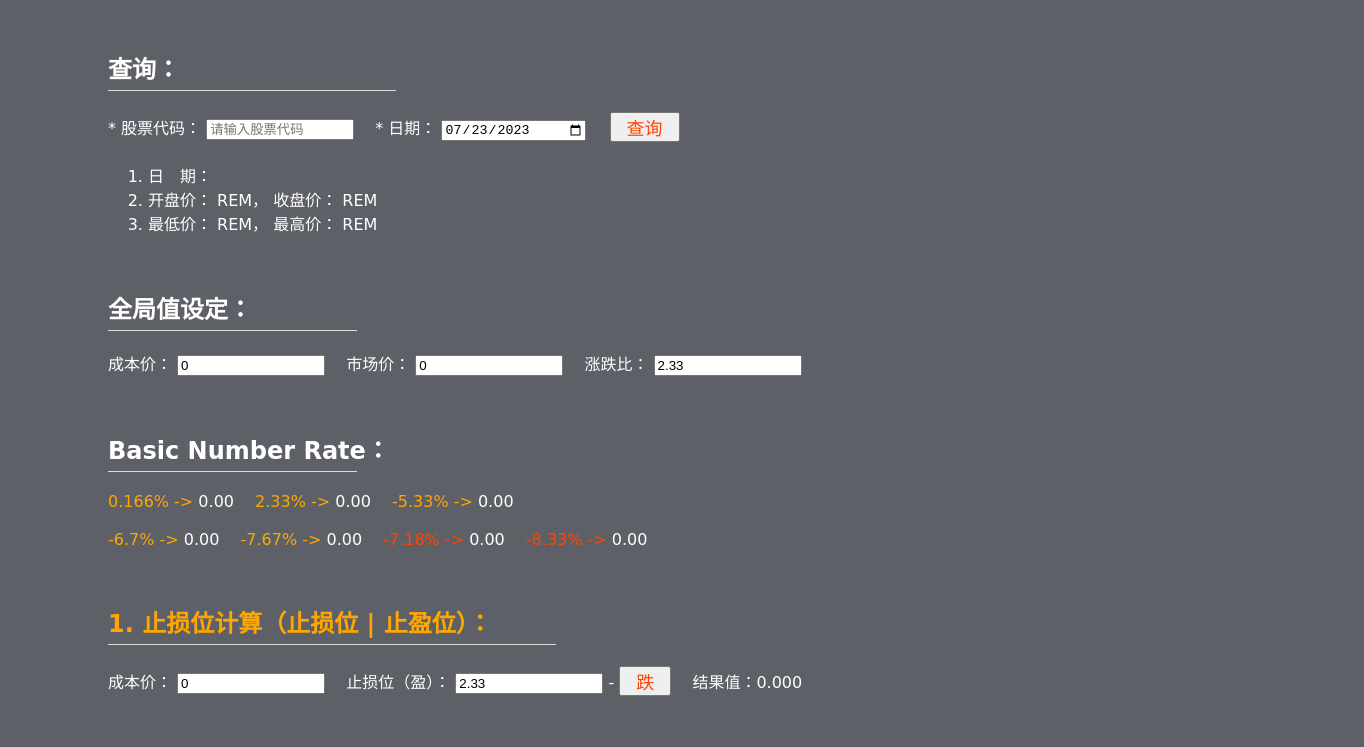
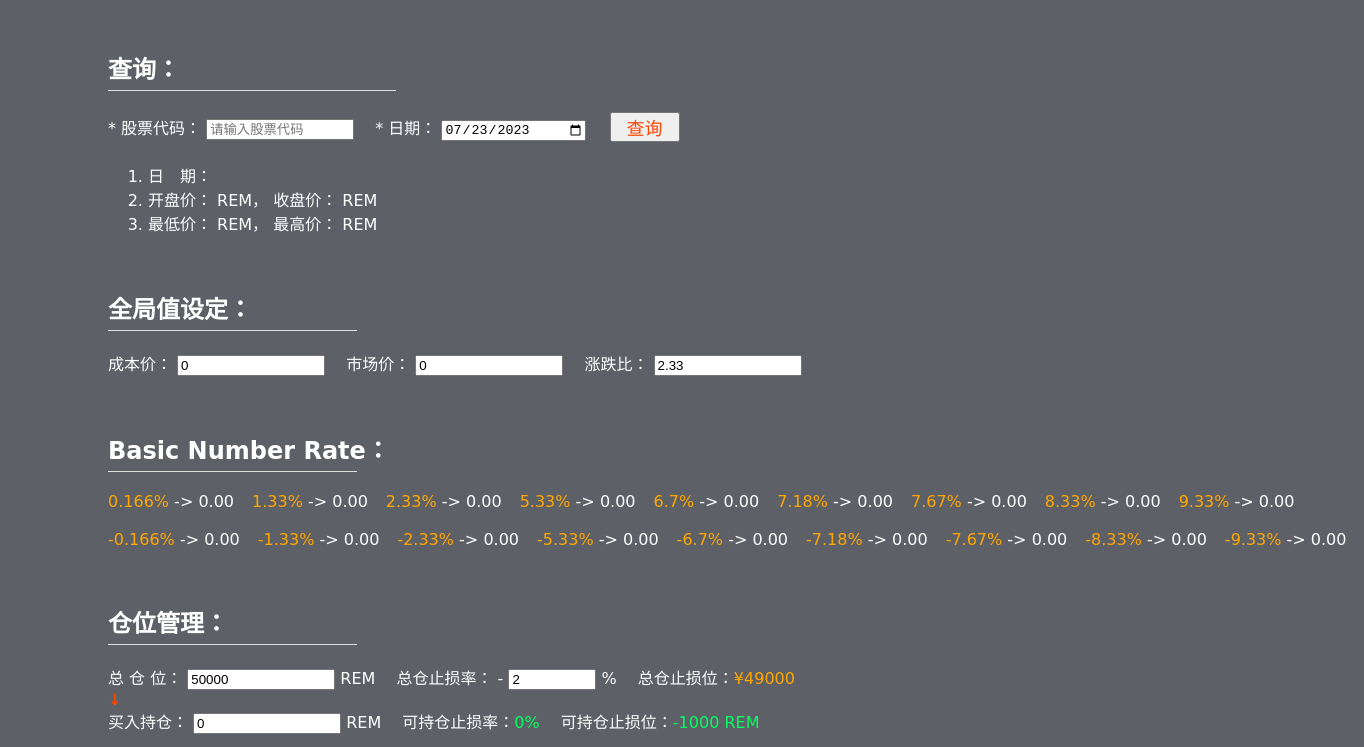
Before and after one commit to leisbanon/MarketTool, a plain HTML site: page stock/stock.html in a window 1280 px wide. Shown: the top 747 px of the page, 1364 px wide, since content can reach past the window. Drawn offline with Linux system fonts and the light colour scheme.

Commit message:
Store manage

```diff
--- a/stock/stock.html
+++ b/stock/stock.html
@@ -58,28 +58,36 @@
 			<!-- Basic Number Rate -->
 			<div class="diff">
 				<h2 style="color: white;">Basic Number Rate：</h2>
-				<span><span class="orange-color">0.166% -> </span>{{ openPriceDefineRate(0.166) }}</span>
-				<span><span class="orange-color">&emsp;2.33% -> </span>{{ openPriceDefineRate(2.33) }}</span>
-				<span><span class="orange-color">&emsp;-5.33% -> </span>{{ openPriceDefineRate(-5.33) }}</span><br/><br/>
+				<span v-for="rate of basicRates" :key="`a_${ rate }`" style="margin-right: 18px;">
+					<span class="orange-color">{{ rate }}%</span>
+					<span>-></span>
+					<span>{{ openPriceDefineRate(Number(rate)) }}</span>
+				</span><br/><br/>
 
-				<span><span class="orange-color">-6.7% -> </span>{{ openPriceDefineRate(-6.7) }}</span>
-				<span><span class="orange-color">&emsp;-7.67% -> </span>{{ openPriceDefineRate(-7.67) }}</span>
-				<span><span class="red-color">&emsp;-7.18% -> </span>{{ openPriceDefineRate(-7.18) }}</span>
-				<span><span class="red-color">&emsp;-8.33% -> </span>{{ openPriceDefineRate(-8.33) }}</span>
+				<span v-for="rate of basicRates" :key="`a_${ rate }`" style="margin-right: 18px;">
+					<span class="orange-color">-{{ rate }}%</span>
+					<span>-></span>
+					<span>{{ openPriceDefineRate(Number(-rate)) }}</span>
+				</span>
 			</div>
 
-			<!-- 购买股数转化 -->
-			<!-- <div class="diff">
-				<h2 style="width: 448px;">0. 成交股数转化：</h2>
-				<span>成本价：</span>
-				<input type="number" v-model="uad.openingPrice" placeholder="请输入价格" />
+			<!-- 仓位管理 -->
+			<div class="diff">
+				<h2 style="color: white;">仓位管理：</h2>
+				<span>总&nbsp;仓&nbsp;位：</span>
+				<input type="number" v-model="storeForm.totalMoney" placeholder="请输入总仓位/元" /> REM
 
-				<span>&emsp;拟购买金额：</span>
-				<input type="number" v-model="uad.defineBuyAmount" />
+				<span>&emsp;总仓止损率：</span>
+				- <input type="number" v-model="storeForm.lossRate" placeholder="请输入总仓止损率" style="width: 80px;" /> %
+				<span>&emsp;总仓止损位：<span class="orange-color">¥{{ storeTotalLossCompute }}</span></span>
 
-				<span>&emsp;成交股数：</span>
-				<input type="text" v-model="uad.defineBuyNumber">
-			</div> -->
+				<br/><strong><span class="red-color">↓</span></strong><br/>
+
+				<span>买入持仓：</span>
+				<input type="number" v-model="storeForm.inMoney" placeholder="请输入买入持仓/元" /> REM
+				<span>&emsp;可持仓止损率：<span class="green-color">{{ storeInLossRateCompute }}%</span></span>
+				<span>&emsp;可持仓止损位：<span class="green-color">{{ storeInLossResCompute }} REM</span></span>
+			</div>
 
 			<!-- 止损位计算 -->
 			<div class="diff" id="97">
@@ -181,6 +189,14 @@
 			mixins:[$commonMinxin],
 			data() {
 				return {
+					basicRates: [0.166, 1.33, 2.33, 5.33, 6.7, 7.18, 7.67, 8.33, 9.33],
+
+					storeForm: {
+						totalMoney: 50000,
+						inMoney: 0,
+						lossRate: 2,
+					},
+
 					uad:{
 						code:'', // 股票代码
 						date:window.moment().format('YYYY-MM-DD'), // 日期
@@ -204,6 +220,8 @@
 				for(var button of buttonNodes) {
 					button.addEventListener('touchstart', function(event) { event.stopPropagation() })
 				}
+
+				this.thought()
 			},
 			computed:{
 				/**
@@ -219,6 +237,34 @@
 					var buyPrice = _openingPrice * _vol;
 					var putPrice = _closingPrice * _vol;
 					return putPrice - buyPrice;
+				},
+				/**
+				 * 总仓止损位计算-REM
+				 */
+				storeTotalLossCompute:function() {
+					var value = this.storeForm.totalMoney - (this.storeForm.totalMoney * this.storeForm.lossRate / 100);
+					var v_fixed = value.toFixed(3);
+					return Number(v_fixed);
+				},
+				/**
+				 * 可持仓止损率计算
+				 */
+				storeInLossRateCompute:function() {
+					var totalMoney = this.storeForm.totalMoney;
+					var inMoney = this.storeForm.inMoney;
+					if(!totalMoney || !inMoney) return 0
+
+					var size = inMoney - (totalMoney - this.storeTotalLossCompute);
+					var rate = (inMoney - size) / inMoney * 100;
+					return -Number(rate.toFixed(2));
+				},
+				/**
+				 * 可持仓止损位计算
+				 */
+				storeInLossResCompute:function() {
+					var totalMoney = this.storeForm.totalMoney;
+					var value = totalMoney - this.storeTotalLossCompute;
+					return -Number(value.toFixed(2));
 				},
 				/**
 				 * 止损位计算
@@ -238,10 +284,12 @@
 				},
 			},
 			methods:{
+				thought:function() {
+				},
 				/**
 				 * 日期发生变化
 				 */
-				onDateChange() {
+				onDateChange:function() {
 					this.reset();
 					this.getStockInfo();
 				},
```
Also changed, not shown: 1 other file.
